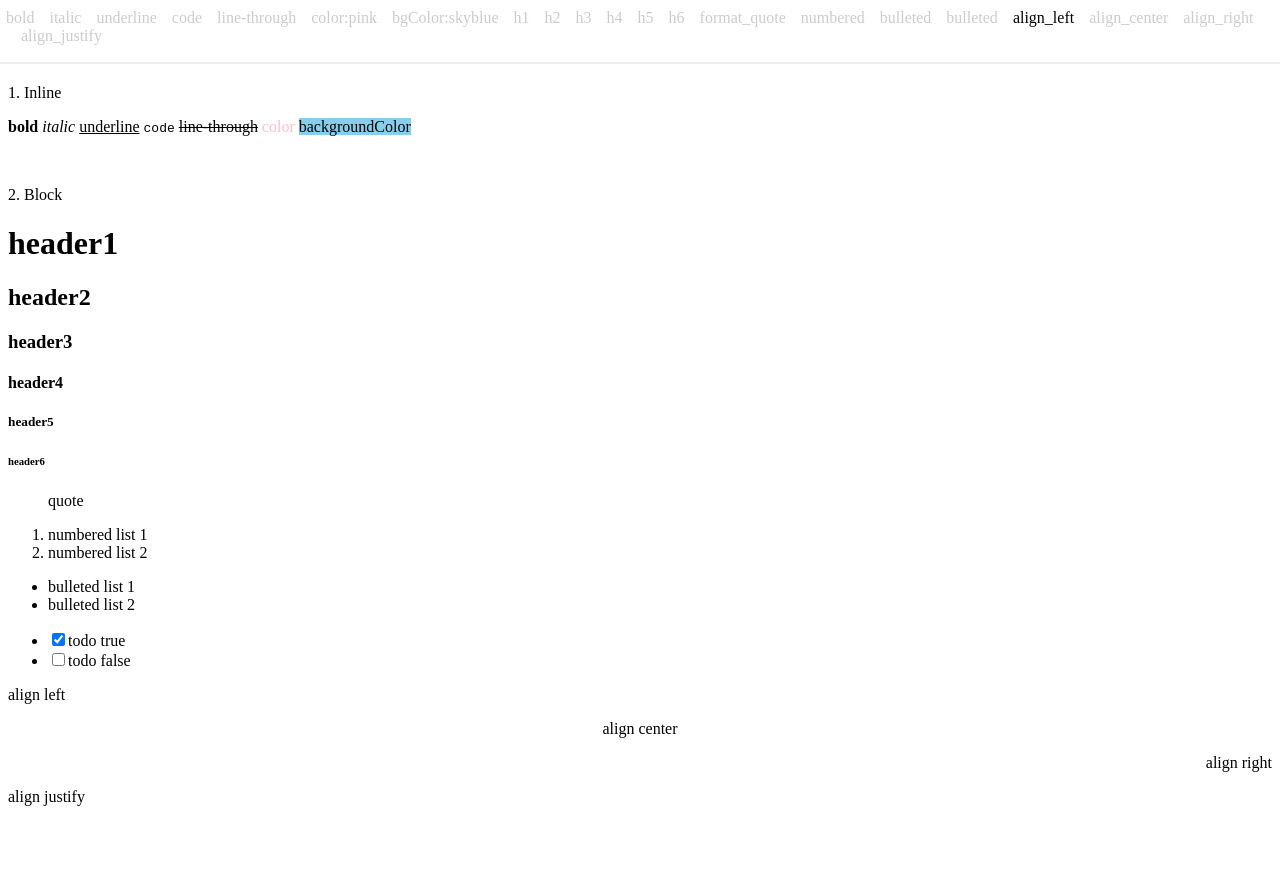
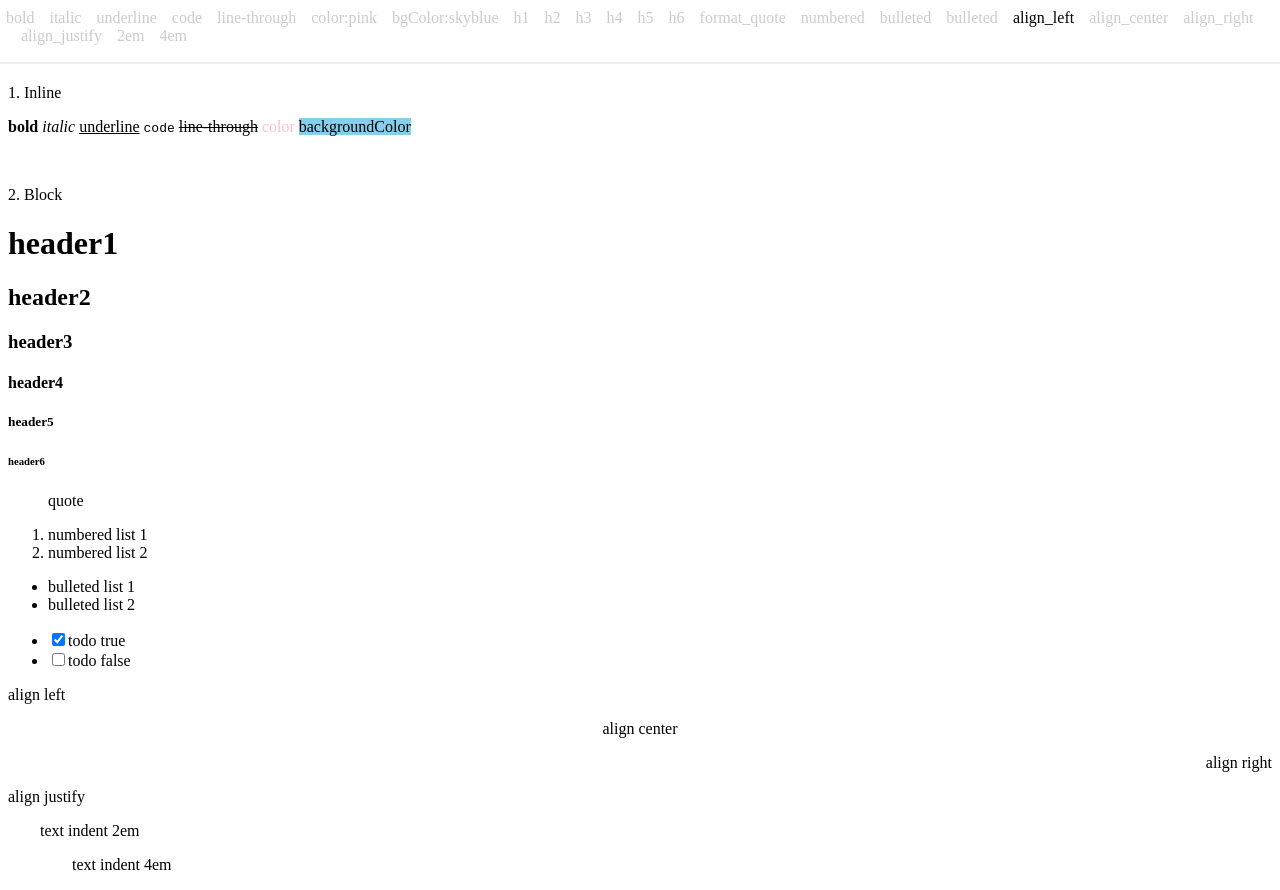
Before and after one commit to eiinu/editor, a React (Vite) app: page / in a window 1280 px wide. Built offline with nearby package versions, Linux system fonts and the light colour scheme.

Commit message:
feat: block style text-indent

```diff
--- a/src/App.tsx
+++ b/src/App.tsx
@@ -13,21 +13,20 @@ import './App.less'
 import { CSSProperties } from 'react'
 
 const HOTKEYS = {
-  'mod+b': 'bold',
-  'mod+i': 'italic',
-  'mod+u': 'underline',
-  'mod+`': 'code',
+  'mod+b': ['bold', true],
+  'mod+i': ['italic', true],
+  'mod+u': ['underline', true],
+  'mod+`': ['code', true],
 } as {
-  [key: string]: string
+  [key: string]: [string, string | boolean]
 }
 
 const LIST_TYPES = ['numbered-list', 'bulleted-list', 'todo']
-const TEXT_ALIGN_TYPES = ['left', 'center', 'right', 'justify']
 
 const defaultValue: any[] = [
-  { type: "paragraph", align: "left", children: [{ text: "1. Inline" }] },
+  { type: "p", align: "left", children: [{ text: "1. Inline" }] },
   {
-    type: "paragraph",
+    type: "p",
     align: "left",
     children: [
       { text: "bold", bold: true },
@@ -46,8 +45,8 @@ const defaultValue: any[] = [
       { text: " " }
     ]
   },
-  { type: "paragraph", align: "left", children: [{ text: "" }] },
-  { type: "paragraph", align: "left", children: [{ text: "2. Block" }] },
+  { type: "p", align: "left", children: [{ text: "" }] },
+  { type: "p", align: "left", children: [{ text: "2. Block" }] },
   { type: "h1", align: "left", children: [{ text: "header1" }] },
   { type: "h2", align: "left", children: [{ text: "header2" }] },
   { type: "h3", align: "left", children: [{ text: "header3" }] },
@@ -100,16 +99,16 @@ const defaultValue: any[] = [
       }
     ]
   },
-  { type: "paragraph", children: [{ text: "align left" }], align: "left" },
-  { type: "paragraph", align: "center", children: [{ text: "align center" }] },
-  { type: "paragraph", align: "right", children: [{ text: "align right" }] },
+  { type: "p", children: [{ text: "align left" }], align: "left" },
+  { type: "p", align: "center", children: [{ text: "align center" }] },
+  { type: "p", align: "right", children: [{ text: "align right" }] },
   {
-    type: "paragraph",
+    type: "p",
     align: "justify",
     children: [{ text: "align justify" }]
   },
-  { type: "paragraph", align: "left", children: [{ text: "" }] },
-  { type: "paragraph", align: "left", children: [{ text: "" }] }
+  { type: "p", children: [{ text: "text indent 2em" }], textIndent: '2em' },
+  { type: "p", children: [{ text: "text indent 4em" }], textIndent: '4em' }
 ];
 
 const RichTextExample = () => {
@@ -145,8 +144,8 @@ const RichTextExample = () => {
         <MarkButton format="underline" icon="underline" />
         <MarkButton format="code" icon="code" />
         <MarkButton format="lineThrough" icon="line-through" />
-        <StyleButton format="color" value="pink" icon="color:pink" />
-        <StyleButton format="backgroundColor" value="skyblue" icon="bgColor:skyblue" />
+        <MarkButton format="color" value="pink" icon="color:pink" />
+        <MarkButton format="backgroundColor" value="skyblue" icon="bgColor:skyblue" />
         <BlockButton format="h1" icon="h1" />
         <BlockButton format="h2" icon="h2" />
         <BlockButton format="h3" icon="h3" />
@@ -157,10 +156,12 @@ const RichTextExample = () => {
         <BlockButton format="numbered-list" icon="numbered" />
         <BlockButton format="bulleted-list" icon="bulleted" />
         <BlockButton format="todo" icon="bulleted" />
-        <BlockButton format="left" icon="align_left" />
-        <BlockButton format="center" icon="align_center" />
-        <BlockButton format="right" icon="align_right" />
-        <BlockButton format="justify" icon="align_justify" />
+        <BlockButton format="align" value="left" icon="align_left" />
+        <BlockButton format="align" value="center" icon="align_center" />
+        <BlockButton format="align" value="right" icon="align_right" />
+        <BlockButton format="align" value="justify" icon="align_justify" />
+        <BlockButton format="textIndent" value="2em" icon="2em" />
+        <BlockButton format="textIndent" value="4em" icon="4em" />
       </Toolbar>
       <Editable
         className='editable-content'
@@ -173,8 +174,8 @@ const RichTextExample = () => {
           for (const hotkey in HOTKEYS) {
             if (isHotkey(hotkey, event)) {
               event.preventDefault()
-              const mark = HOTKEYS[hotkey]
-              toggleMark(editor, mark)
+              const [mark, value] = HOTKEYS[hotkey]
+              toggleMark(editor, mark, value)
             }
           }
         }}
@@ -183,11 +184,11 @@ const RichTextExample = () => {
   )
 }
 
-const toggleBlock = (editor: Editor, format: string) => {
+const toggleBlock = (editor: Editor, format: string, value: string | boolean) => {
   const isActive = isBlockActive(
     editor,
     format,
-    TEXT_ALIGN_TYPES.includes(format) ? 'align' : 'type'
+    value
   )
   const isList = LIST_TYPES.includes(format)
 
@@ -196,20 +197,21 @@ const toggleBlock = (editor: Editor, format: string) => {
       !Editor.isEditor(n) &&
       SlateElement.isElement(n) &&
       LIST_TYPES.includes((n as any).type) &&
-      !TEXT_ALIGN_TYPES.includes(format),
+      format !== 'align' && format === 'textIndent',
     split: true,
   })
   let newProperties: Partial<SlateElement> & {
-    align?: string
+    align?: string | boolean
+    textIndent?: string | boolean
     type?: string
   }
-  if (TEXT_ALIGN_TYPES.includes(format)) {
+  if (format === 'align') {
     newProperties = {
-      align: isActive ? undefined : format,
+      align: value,
     }
   } else {
     newProperties = {
-      type: isActive ? 'paragraph' : isList ? 'list-item' : format,
+      type: isActive ? 'p' : isList ? 'list-item' : format,
     }
   }
   Transforms.setNodes<SlateElement>(editor, newProperties)
@@ -220,19 +222,29 @@ const toggleBlock = (editor: Editor, format: string) => {
   }
 }
 
-const toggleMark = (editor: Editor, format: string) => {
-  const isActive = isMarkActive(editor, format)
-
+const toggleMark = (editor: Editor, format: string, value: string | boolean) => {
+  const marks = Editor.marks(editor) as any
+  const isActive = marks ? marks[format] === value : false
   if (isActive) {
     Editor.removeMark(editor, format)
   } else {
-    Editor.addMark(editor, format, true)
+    Editor.addMark(editor, format, value)
   }
 }
 
-const isBlockActive = (editor: Editor, format: string, blockType = 'type') => {
+const isBlockActive = (editor: Editor, format: string, value: string | boolean) => {
   const { selection } = editor
   if (!selection) return false
+
+  let key
+  let val
+  if (format === 'align' || format === 'textIndent') {
+    key = format
+    val = value
+  } else {
+    key = 'type'
+    val = format
+  }
 
   const [match] = Array.from(
     Editor.nodes(editor, {
@@ -240,16 +252,16 @@ const isBlockActive = (editor: Editor, format: string, blockType = 'type') => {
       match: n =>
         !Editor.isEditor(n) &&
         SlateElement.isElement(n) &&
-        (n as any)[blockType] === format,
+        (n as any)[key] === val,
     })
   )
 
   return !!match
 }
 
-const isMarkActive = (editor: Editor, format: string) => {
+const getFormatValue = (editor: Editor, format: string) => {
   const marks = Editor.marks(editor) as any
-  return marks ? marks[format] === true : false
+  return marks ? marks[format] : false
 }
 
 type ElementProps = {
@@ -259,7 +271,10 @@ type ElementProps = {
 }
 
 const Element = ({ attributes, children, element }: ElementProps) => {
-  const style = { textAlign: element.align }
+  const style = {
+    textAlign: element.align,
+    textIndent: element.textIndent,
+  }
   switch (element.type) {
     case 'block-quote':
       return (
@@ -381,22 +396,22 @@ const Leaf = ({ attributes, children, leaf }: LeafProps) => {
 
 type ButtonProps = {
   format: string,
-  value?: string,
+  value?: string | boolean,
   icon: string
 }
 
-const BlockButton = ({ format, icon }: ButtonProps) => {
+const BlockButton = ({ format, icon, value = false }: ButtonProps) => {
   const editor = useSlate()
   return (
     <Button
       active={isBlockActive(
         editor,
         format,
-        TEXT_ALIGN_TYPES.includes(format) ? 'align' : 'type'
+        value
       )}
       onMouseDown={(event: MouseEvent) => {
         event.preventDefault()
-        toggleBlock(editor, format)
+        toggleBlock(editor, format, value)
       }}
     >
       {icon}
@@ -404,39 +419,14 @@ const BlockButton = ({ format, icon }: ButtonProps) => {
   )
 }
 
-const toggleStyle = (editor: Editor, format: string, value: string) => {
-  const marks = Editor.marks(editor) as any
-  const isActive = marks ? marks[format] === value : false
-  if (isActive) {
-    Editor.removeMark(editor, format)
-  } else {
-    Editor.addMark(editor, format, value)
-  }
-}
-
-const MarkButton = ({ format, icon }: ButtonProps) => {
+const MarkButton = ({ format, icon, value = true }: ButtonProps) => {
   const editor = useSlate()
   return (
     <Button
-      active={isMarkActive(editor, format)}
+      active={getFormatValue(editor, format)}
       onMouseDown={(event: MouseEvent) => {
         event.preventDefault()
-        toggleMark(editor, format)
-      }}
-    >
-      {icon}
-    </Button>
-  )
-}
-
-const StyleButton = ({ format, value, icon }: ButtonProps) => {
-  const editor = useSlate()
-  return (
-    <Button
-      active={isMarkActive(editor, format)}
-      onMouseDown={(event: MouseEvent) => {
-        event.preventDefault()
-        toggleStyle(editor, format, value || '')
+        toggleMark(editor, format, value)
       }}
     >
       {icon}
```
Also changed, not shown: 2 other files (tests, documents, lock files or other folders).
